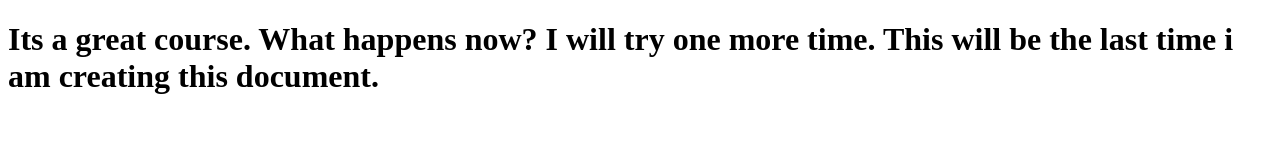
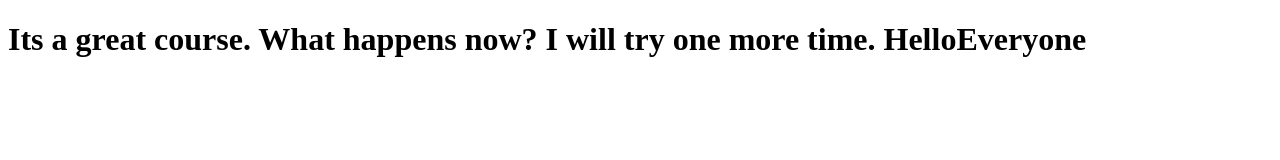
Before and after one commit to ashraf119/courseraTest, a plain HTML site: page site2/index.html in a window 1280 px wide. Drawn offline with Linux system fonts and the light colour scheme.

Commit message:
This is a new addition

```diff
--- a/site2/index.html
+++ b/site2/index.html
@@ -4,6 +4,6 @@
 	<title>Coursera Test FILE</title>
 </head>
 <body>
-<h1>Its a great course. What happens now? I will try one more time. This will be the last time i am creating this document.</h1>
+<h1>Its a great course. What happens now? I will try one more time. HelloEveryone</h1>
 </body>
 </html>
```
